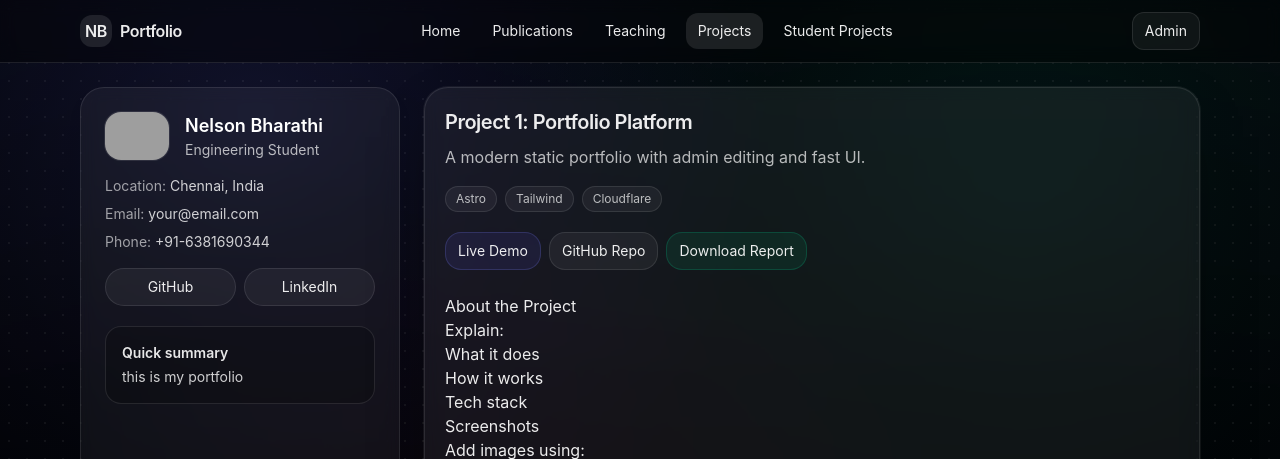
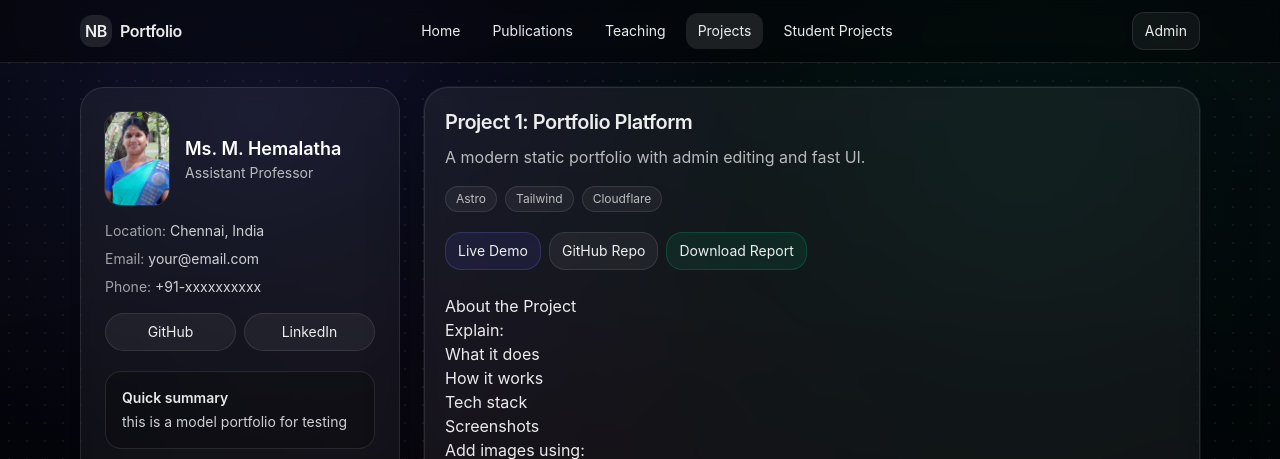
Before and after one commit to NelsonBharathi/nelsonbharathi.github.io, an Astro site: page /projects/project-1 in a window 1280 px wide. Shown: the top 459 px of the page. Built offline with nearby package versions, Linux system fonts and the light colour scheme; Astro itself is replaced by a stand-in of ours; grey boxes are pictures that could not be loaded.

Commit message:
Update Profile (Homepage) “profile”

```diff
--- a/src/content/site/profile.md
+++ b/src/content/site/profile.md
@@ -1,10 +1,10 @@
 ---
-name: Nelson Bharathi
-role: Engineering Student
+name: Ms. M. Hemalatha
+role: Assistant Professor
 location: Chennai, India
 email: your@email.com
-phone: +91-6381690344
-bio: this is my portfolio
+phone: +91-xxxxxxxxxx
+bio: this is a model portfolio for testing
 avatar: /uploads/profile.jpg
 links:
   - label: GitHub
```
Also changed, not shown: public/uploads/profile.jpg (added).
